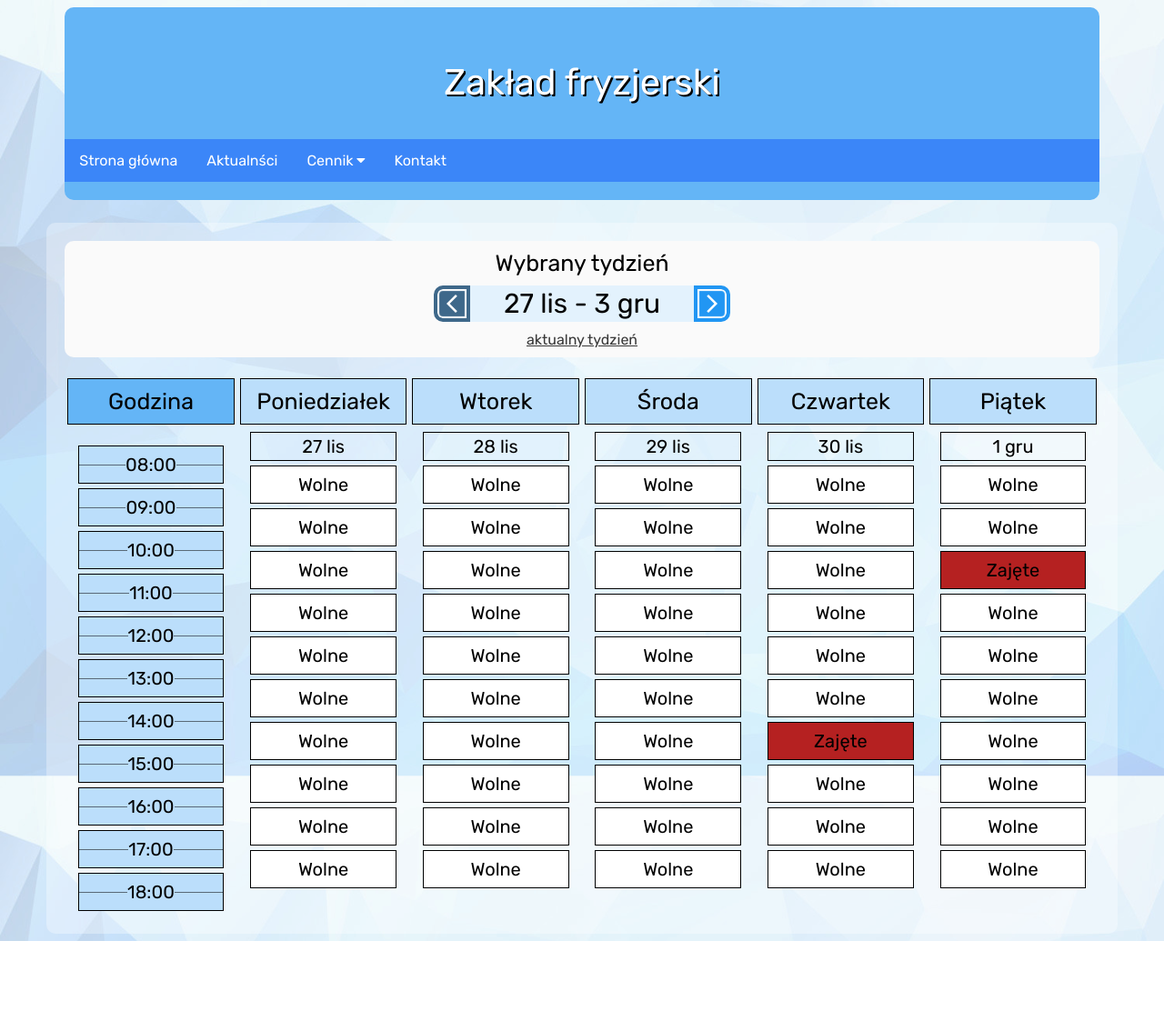
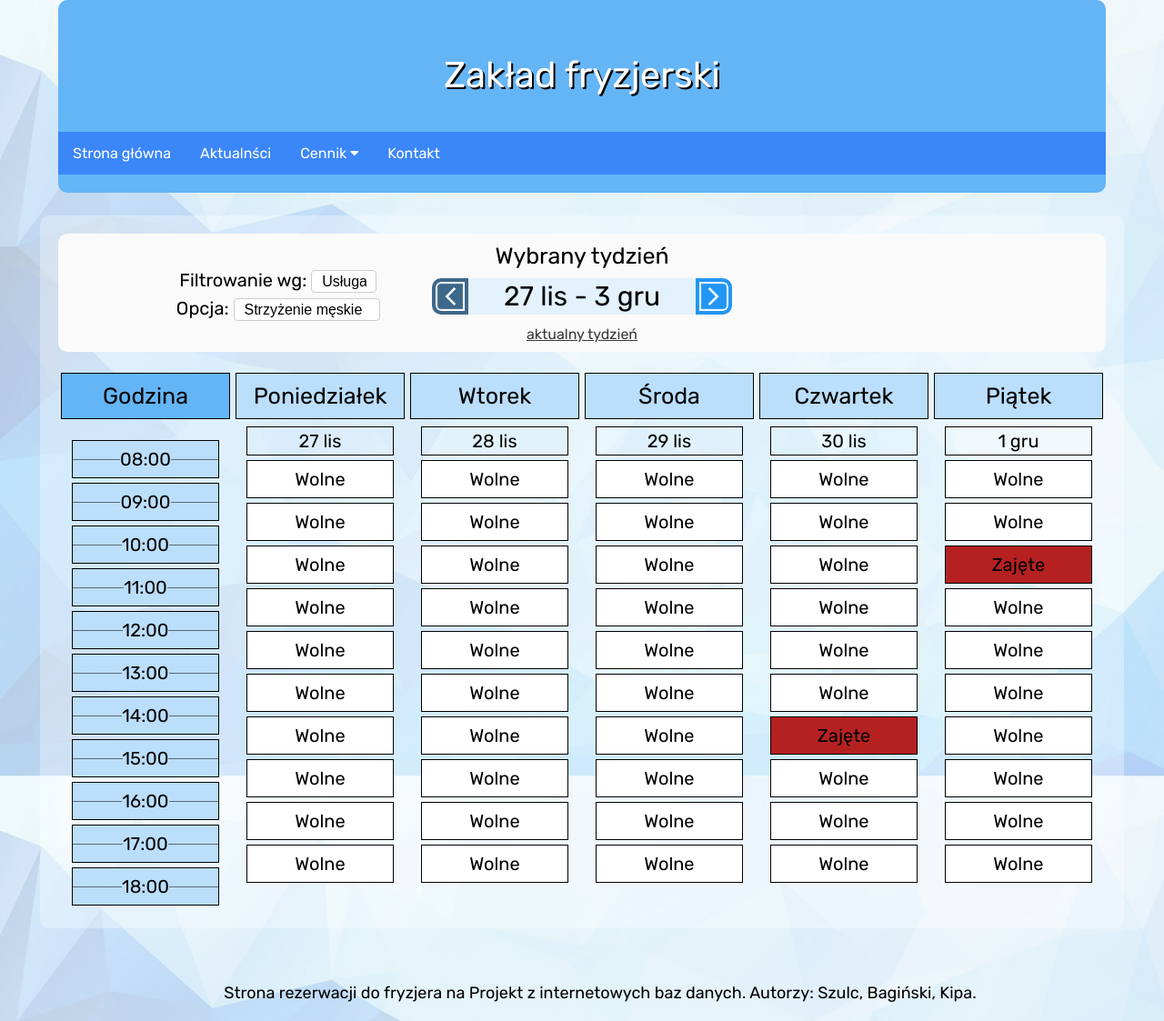
Before and after one commit to KarBagi/IBZ_salon_fryzjerski, a PHP site: page / in a window 1280 px wide. Shown: the whole page at 91% size. Before the commit the page ends 1035 px from the top, so only its background shows below. Run offline with PHP 8.4, Linux system fonts and the light colour scheme; some web fonts are replaced.

Commit message:
Add filtering on calendar

```diff
--- a/css/style.css
+++ b/css/style.css
@@ -8,6 +8,7 @@ c5: #0d47a1;
 
 
 body {
+    margin: 0;
     background-image: url('/icons/tło.jpg');
     background-size: cover;
     background-attachment: fixed;
@@ -146,6 +147,32 @@ body {
     display: flex;
     justify-content: center;
     margin: auto;
+}
+
+#filter
+{
+    font-size: 20px;
+    float: left;
+    width: 30%;
+}
+
+select {
+    appearance: none;
+    -webkit-appearance: none;
+    -moz-appearance: none;
+    text-indent: 1px;
+    text-overflow: '';
+}
+
+/* Dostosuj wygląd selecta */
+select {
+    width: max-content;
+    padding: 3px 10px 3px 10px;
+    font-size: 16px;
+    border: 1px solid #ccc;
+    border-radius: 4px;
+    background-color: white;
+    margin-bottom: 5px;
 }
 
 #date {
@@ -372,3 +399,12 @@ border: 3px #d21957 solid;
 .dropdownMenu:hover .dropdownMenu-content {
     display: block;
 }
+
+#footer
+{
+    width: 100%;
+    padding: 20px;
+    text-align: center;
+    font-size: large;
+    margin-top: 40px;
+}
--- a/index.html
+++ b/index.html
@@ -27,32 +27,55 @@
             <table>
 
                 <tr>
-                    <td><div class="modalLi">Data: </div></td><td><input type="date" name="termin" id="termin" readonly></td>
+                    <td>
+                        <div class="modalLi">Data: </div>
+                    </td>
+                    <td><input type="date" name="termin" id="termin" readonly></td>
                 </tr>
                 <tr>
-                    <td><div class="modalLi">Godzina: </div></td><td><input type="time" name="czas" id="czas" readonly></td>
+                    <td>
+                        <div class="modalLi">Godzina: </div>
+                    </td>
+                    <td><input type="time" name="czas" id="czas" readonly></td>
                 </tr>
                 <tr>
-                    <td><div class="modalLi">Usługa: </div></td><td><div class="dropdown">
-                        <button onclick="myFunction()" class="dropbtn" id="dropbutton">Wybierz</button>
-                        <div id="myDropdown" class="dropdown-content">
-                            <span onclick="setService(1)">Strzyżenie męskie</span>
-                            <span onclick="setService(2)">Strzyżenie damskie</span>
-                            <span onclick="setService(3)">Farbowanie</span>
+                    <td>
+                        <div class="modalLi">Usługa: </div>
+                    </td>
+                    <td>
+                        <div class="dropdown">
+                            <button onclick="myFunction()" class="dropbtn" id="dropbutton">Wybierz</button>
+                            <div id="myDropdown" class="dropdown-content">
+                                <span onclick="setService(1)">Strzyżenie męskie</span>
+                                <span onclick="setService(2)">Strzyżenie damskie</span>
+                                <span onclick="setService(3)">Farbowanie</span>
+                            </div>
                         </div>
-                    </div></td>
+                    </td>
                 </tr>
                 <tr>
-                    <td><div class="modalLi">Imię: </div></td><td><input type="text" name="imie" id="imie"></td>
+                    <td>
+                        <div class="modalLi">Imię: </div>
+                    </td>
+                    <td><input type="text" name="imie" id="imie"></td>
                 </tr>
                 <tr>
-                    <td><div class="modalLi">Nazwisko: </div></td><td><input type="text" name="nazwisko" id="nazwisko"></td>
+                    <td>
+                        <div class="modalLi">Nazwisko: </div>
+                    </td>
+                    <td><input type="text" name="nazwisko" id="nazwisko"></td>
                 </tr>
                 <tr>
-                    <td><div class="modalLi">Nr telefonu: </div></td><td><input type="text" name="phone" id="phone"></td>
+                    <td>
+                        <div class="modalLi">Nr telefonu: </div>
+                    </td>
+                    <td><input type="text" name="phone" id="phone"></td>
                 </tr>
                 <tr>
-                    <td><div class="modalLi">Email: </div></td><td><input type="text" name="email" id="email"></td>
+                    <td>
+                        <div class="modalLi">Email: </div>
+                    </td>
+                    <td><input type="text" name="email" id="email"></td>
                 </tr>
             </table>
             <div style="display: flex; justify-content: space-between;">
@@ -87,6 +110,15 @@
         <div id="select-week">
             <span id="week">Wybrany tydzień</span><br>
             <div id="slider">
+                <div id="filter">Filtrowanie wg:
+                    <select name="calendar_option" id="calendar_filter" onchange="updateSecondSelect()">
+                        <option value="service">Usługa</option>
+                        <option value="worker">Fryzjer</option>
+                    </select><br>
+                    Opcja:
+                    <select name="filtering_items" id="filter_items" onchange="saveFilterOption()">
+                    </select>
+                </div>
 
                 <button onclick="weekBack()" id="left"
                     class="material-symbols-outlined change-week">arrow_back_ios_new</button>
@@ -96,6 +128,7 @@
                 <button onclick="weekForward()" id="right"
                     class="material-symbols-outlined change-week">arrow_forward_ios</button>
 
+                <div style="float: left; width: 30%;"></div>
                 <div style="clear: both;"></div>
             </div>
             <span id="reset-week" onclick="getCurrentDate()">aktualny tydzień</span>
@@ -201,6 +234,10 @@
 
     </div>
 
+    <div id="footer">
+        Strona rezerwacji do fryzjera na Projekt z internetowych baz danych. Autorzy: Szulc, Bagiński, Kipa.
+    </div>
+
 </body>
 
 </html>
--- a/scripts/script.js
+++ b/scripts/script.js
@@ -5,6 +5,9 @@ var currentWeek = 0;
 var selectedDay = -1;
 var selectedHour = -1;
 var clickedDiv = null;
+
+var selectedFilter = 0;
+var selectedOption = 0;
 
 var wizyty = [
     { data: "2023-11-10", godzina: 10 },
@@ -78,7 +81,12 @@ function setCalendar() {
 }
 
 
-window.onload = getCurrentDate;
+window.onload = onLoad;
+
+function onLoad() {
+    getCurrentDate();
+    updateSecondSelect();
+}
 
 function getCurrentDate() {
     currentWeek = 0;
@@ -147,24 +155,19 @@ function openModal(day, hour, div) {
     var hours = hour;
     var minutes = 0;
 
-    // Dodaj zero z przodu, jeśli liczba minut jest jednocyfrowa
     minutes = minutes < 10 ? "0" + minutes : minutes;
     hours = hours < 10 ? "0" + hours : hours;
-    // Ustaw godzinę i minutę w polu input
     timeInput.value = hours + ":" + minutes;
 
     var dateInput = document.getElementById("termin");
     var date = addDays(firstDayOfWeek, day);
 
-    // Ustaw wartość daty w formie tekstu (YYYY-MM-DD)
 
     var year = date.getFullYear();
 
-    // Dodaj zero z przodu, jeśli miesiąc lub dzień jest jednocyfrowy
     var month = (date.getMonth() + 1).toString().padStart(2, '0');
     var day = (date.getDate()).toString().padStart(2, '0');
 
-    // Ustaw datę w polu input
     selectedDay = year + "-" + month + "-" + day;
     dateInput.value = selectedDay;
 
@@ -188,13 +191,10 @@ function saveModal() {
     updateCurrentWeek(firstDayOfWeek);
 }
 
-/* When the user clicks on the button,
-toggle between hiding and showing the dropdown content */
 function myFunction() {
     document.getElementById("myDropdown").classList.toggle("show");
 }
 
-// Close the dropdown menu if the user clicks outside of it
 window.onclick = function (event) {
     if (!event.target.matches('.dropbtn')) {
         var dropdowns = document.getElementsByClassName("dropdown-content");
@@ -225,3 +225,43 @@ function setService(service) {
     if (service == 3) { document.getElementById("dropbutton").textContent = "farbowanie" }
 
 }
+
+
+function updateSecondSelect() {
+    var firstSelect = document.getElementById("calendar_filter");
+    var secondSelect = document.getElementById("filter_items");
+
+    secondSelect.innerHTML = "";
+
+    switch (firstSelect.value) {
+        case "service":
+            selectedFilter = 0;
+            addOptionsToSecondSelect(["Strzyżenie męskie", "Strzyżenie damskie", "Farbowanie"]);
+            break;
+        case "worker":
+            selectedFilter = 1;
+            addOptionsToSecondSelect(["Szulc", "Bagiński", "Kipa"]);
+            break;
+        default:
+            break;
+    }
+}
+
+function addOptionsToSecondSelect(options) {
+    var secondSelect = document.getElementById("filter_items");
+    var i = 0;
+    options.forEach(function (optionText) {
+        var option = document.createElement("option");
+        option.text = optionText;
+        option.value = i;
+        secondSelect.add(option);
+        i++;
+    });
+    saveFilterOption();
+}
+
+function saveFilterOption() {
+    var secondSelect = document.getElementById("filter_items");
+    selectedOption=secondSelect.value;
+    console.log(selectedOption);
+}
```
